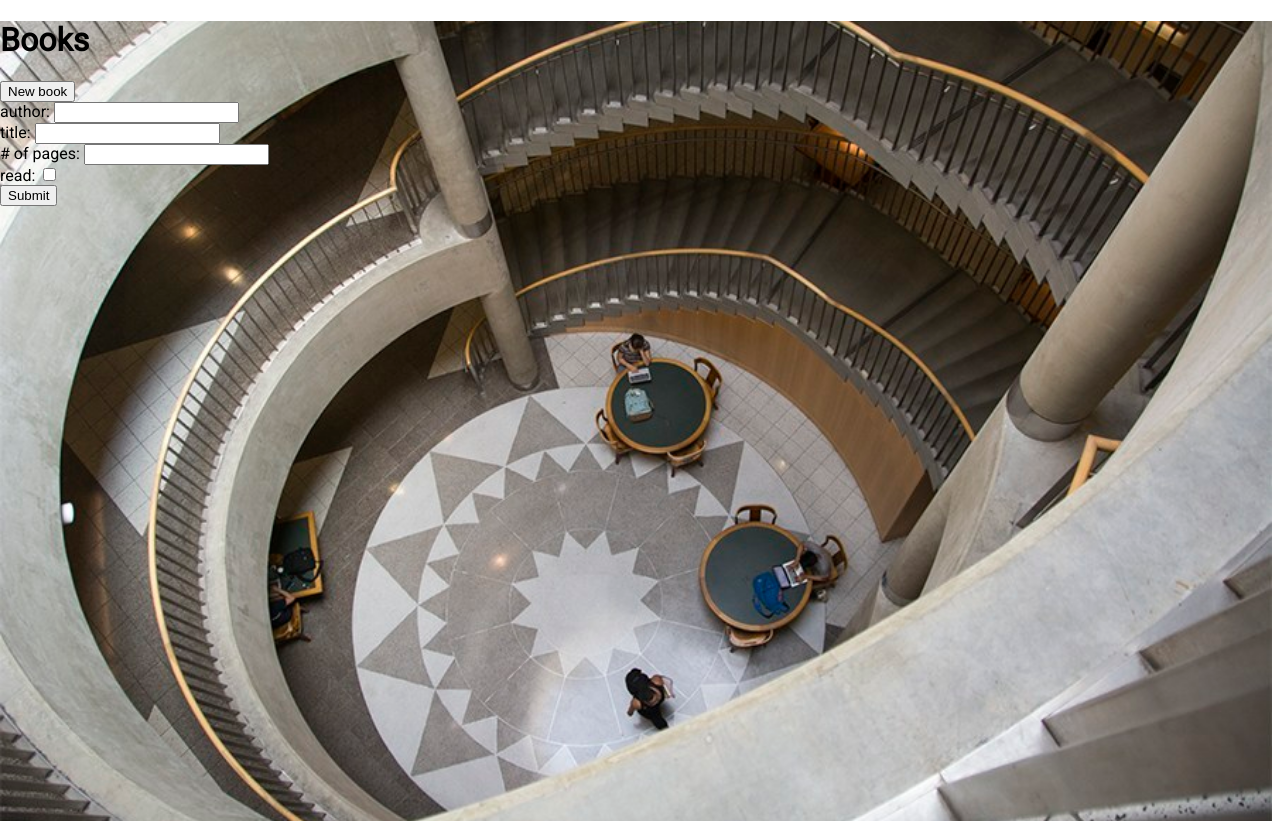
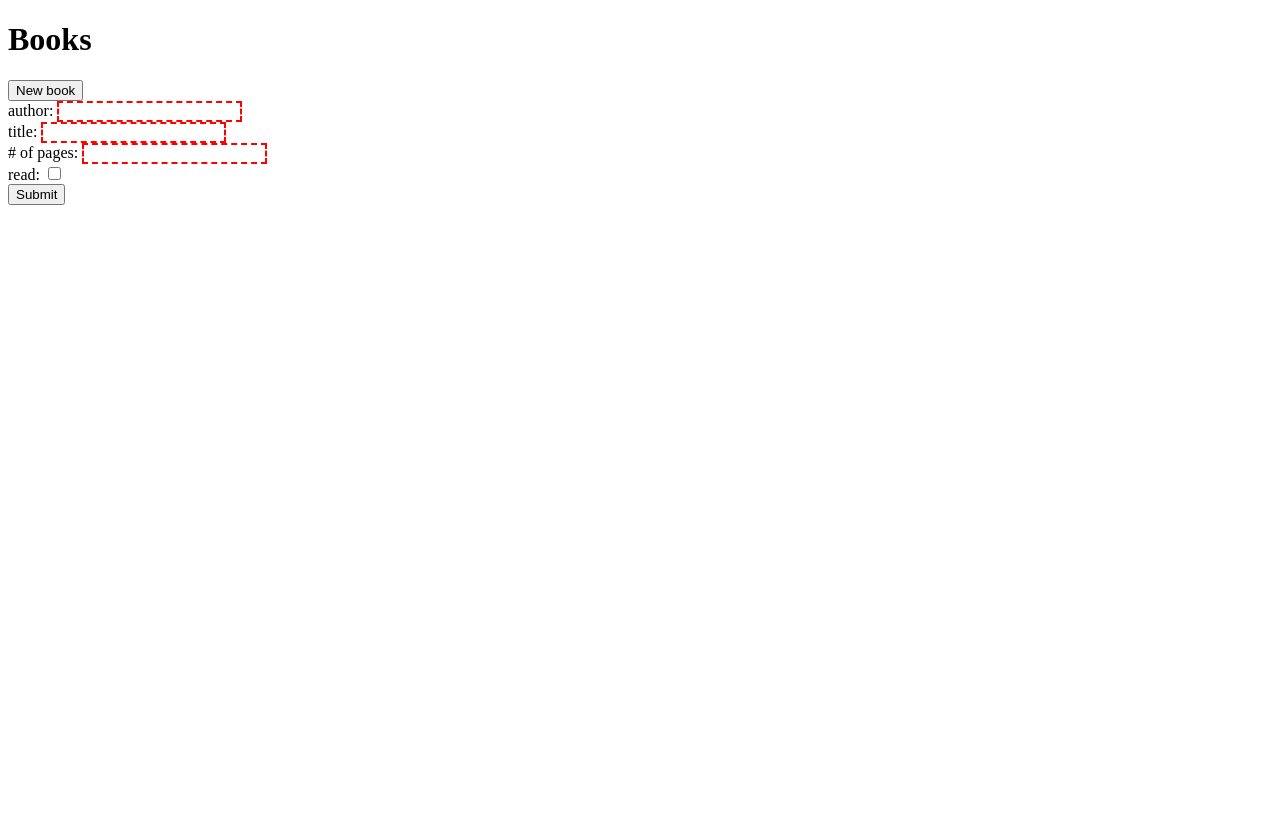
Before and after one commit to pmocal/librarian, a website: page index.html in a window 1280 px wide. Both pictures are taken after a click on the button "New book". After the commit the page ends 800 px from the top, so only its background shows below. Drawn offline with nearby package versions, Linux system fonts and the light colour scheme.

Commit message:
https://github.com/pmocal/librarian/issues/2

```diff
--- a/index.html
+++ b/index.html
@@ -5,18 +5,18 @@
 		<link rel="stylesheet" type="text/css" href="style.css">
 	</head>
 	<body>
-		<div class="parallax">
+		<div>
 			<div>
 				<h1>Books</h1>
 				<p id="main"></p>
 				<button class="newbook">New book</button>
 			</div>
-			<form>
-				author: <input type="text" id="author"><br>
-				title: <input type="text" id="title"><br>
-				# of pages: <input type="text" id="numpages"><br>
+			<form onsubmit="myFunction(); return false;">
+				author: <input type="text" id="author" required><br>
+				title: <input type="text" id="title" required><br>
+				# of pages: <input type="text" id="numpages" required><br>
 				read: <input type="checkbox" id="read"><br>
-				<input class="submitbook" value="Submit" type="button">
+				<button class="submitbook" type="submit">Submit</button>
 			</form>
 		</div>
 	</body>
--- a/objects.js
+++ b/objects.js
@@ -20,7 +20,6 @@ function addBookToLibrary(book, library) {
 function render(object) {
 
 	$("#myLibrary").remove();
-
 	var div = document.createElement("div");
 	div.setAttribute('id', "myLibrary");
 
@@ -52,22 +51,23 @@ function render(object) {
 
 		div.appendChild(line);
 	}
+	console.log(div)
 
 	document.body.appendChild(div);
 
 };
 
 $(".newbook").click(function() {
+
 	$("form").show();
+
 });
 
-
-$(".submitbook").click(function() {
-
-	console.log(document.getElementById("read").getAttribute("checked"));
-	var book = new Book($("#author").val(), $("#title").val(), $("#numpages").val(), document.getElementById("read").checked);
+function myFunction(){
+	var book = new Book(document.getElementById("author").value, document.getElementById("title").value,
+		document.getElementById("numpages").value, document.getElementById("read").checked);
 	addBookToLibrary(book, myLibrary);
 	render(myLibrary);
+	console.log(myLibrary);
 	$("form").hide();
-
-});
+}
--- a/style.css
+++ b/style.css
@@ -1,24 +1,11 @@
-body, html {
-	height: 100%;
-	margin-left: 0;
-}
-
-.parallax {
-	/* The image used */
-	background-image: url("mainstacks_mitzi-perez_file.jpg");
-
-	/* Full height */
-	height: 100%;
-
-	/* Create the parallax scrolling effect */
-	background-attachment: fixed;
-	background-position: center;
-	background-repeat: no-repeat;
-	background-size: cover;
-
-	font-family: 'Roboto', sans-serif;
-}
-
 form {
 	display: none;
 }
+
+input:invalid {
+  border: 2px dashed red;
+}
+
+input:valid {
+  border: 2px solid black;
+}
```
